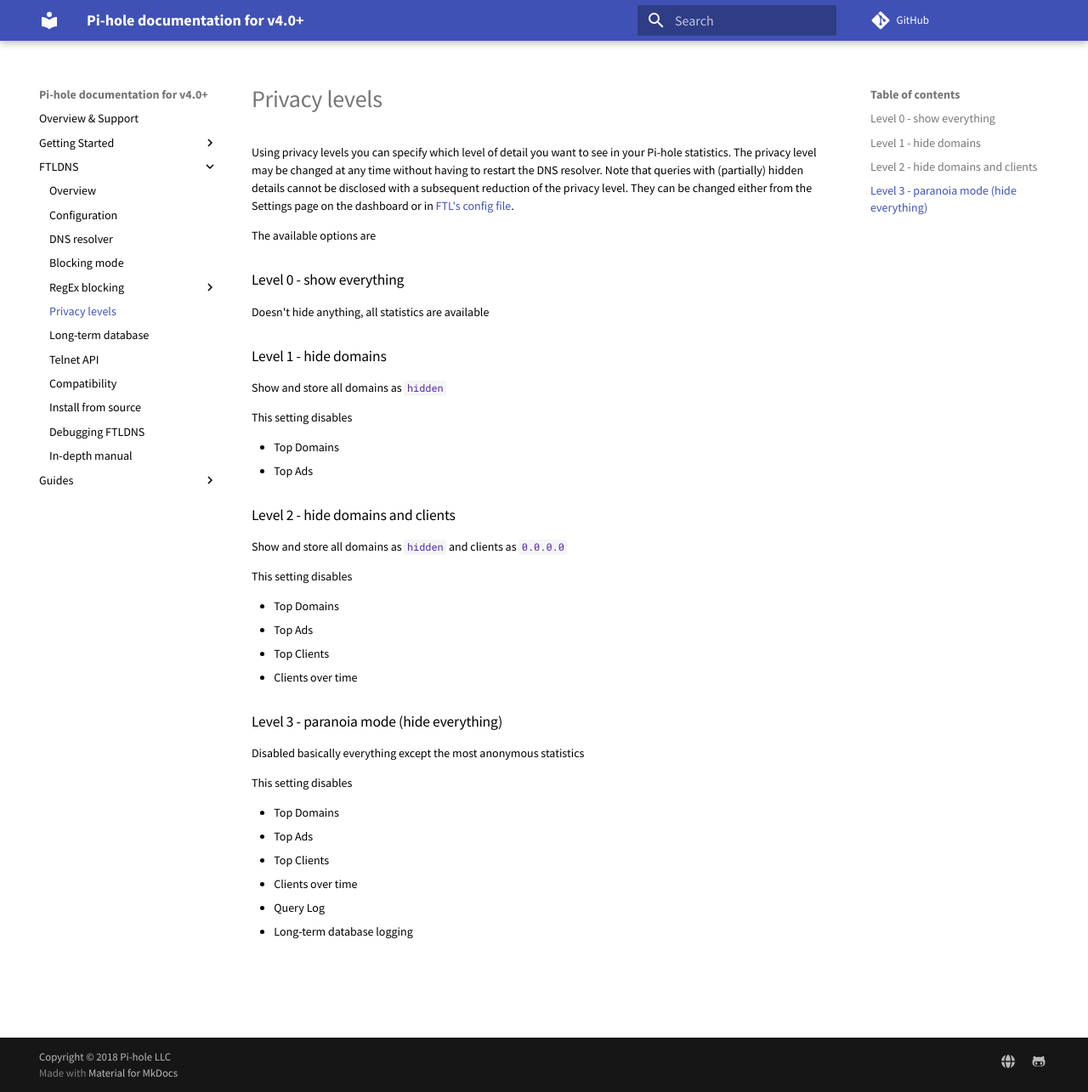
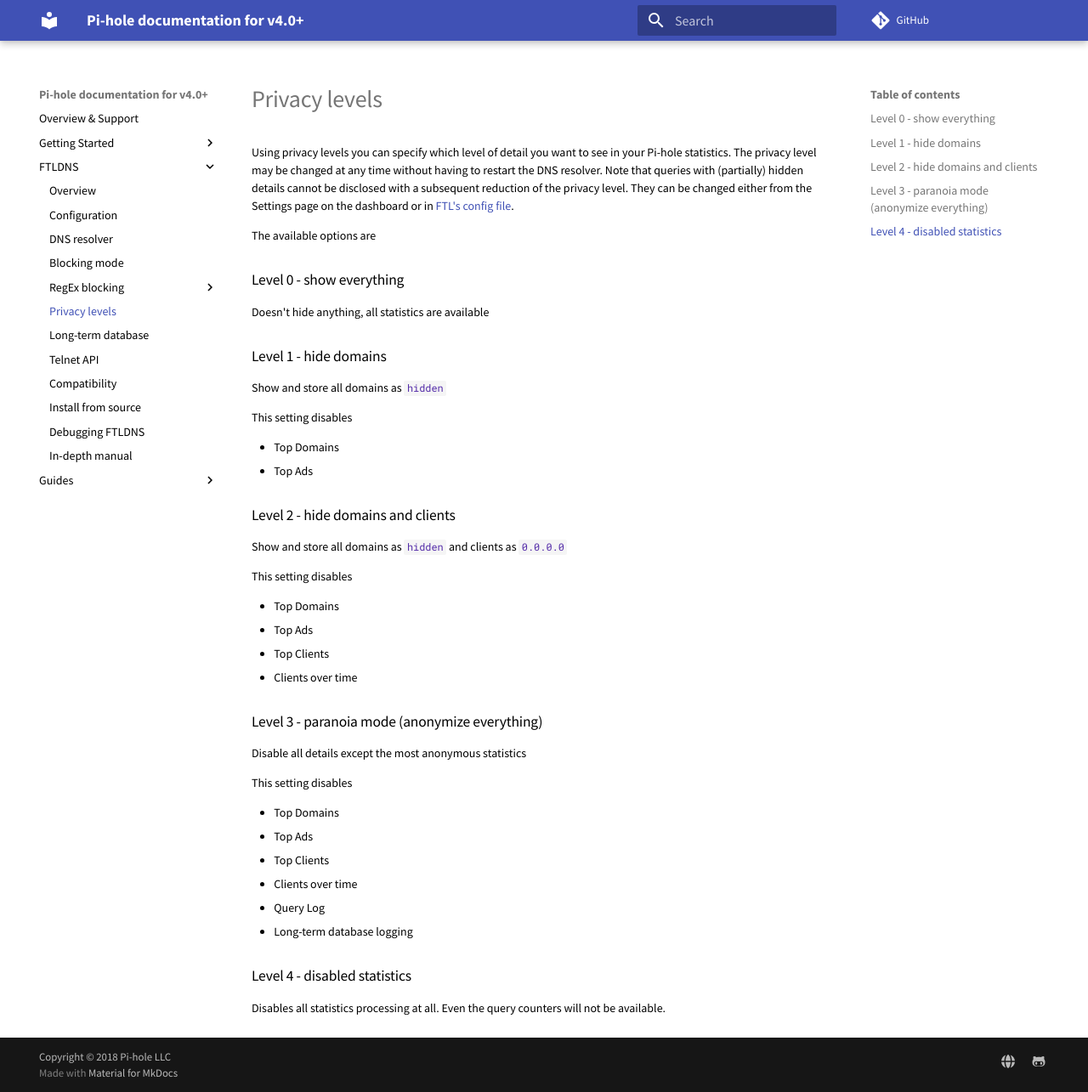
Before and after one commit to pi-hole/docs, an MkDocs documentation site: the page built from docs/ftldns/privacylevels.md, in a window 1280 px wide and 1285 px high. Shown: the whole window at 85% size. Built offline with MkDocs 1.6.1 and Material for MkDocs 9.7.7, drawn with Linux system fonts in a browser that asks for light colours; comment, search, counter and statistics services are not loaded; old or Windows-style settings are respelled for this version of MkDocs.

Commit message:
Update privacy levels (new level 4)
Signed-off-by: DL6ER <dl6er@dl6er.de>

```diff
--- a/docs/ftldns/configfile.md
+++ b/docs/ftldns/configfile.md
@@ -55,7 +55,7 @@
 On which port should FTL be listening?
 
 ### PRIVACYLEVEL
-`PRIVACYLEVEL=0|1|2|3`
+`PRIVACYLEVEL=0|1|2|3|4`
 
 Which privacy level is used?
 
--- a/docs/ftldns/privacylevels.md
+++ b/docs/ftldns/privacylevels.md
@@ -23,8 +23,8 @@
 - Top Clients
 - Clients over time
 
-### Level 3 - paranoia mode (hide everything)
-Disabled basically everything except the most anonymous statistics
+### Level 3 - paranoia mode (anonymize everything)
+Disable all details except the most anonymous statistics
 
 This setting disables
 
@@ -35,4 +35,7 @@
 - Query Log
 - Long-term database logging
 
+### Level 4 - disabled statistics
+Disables all statistics processing at all. Even the query counters will not be available.
+
 {!abbreviations.md!}
```
